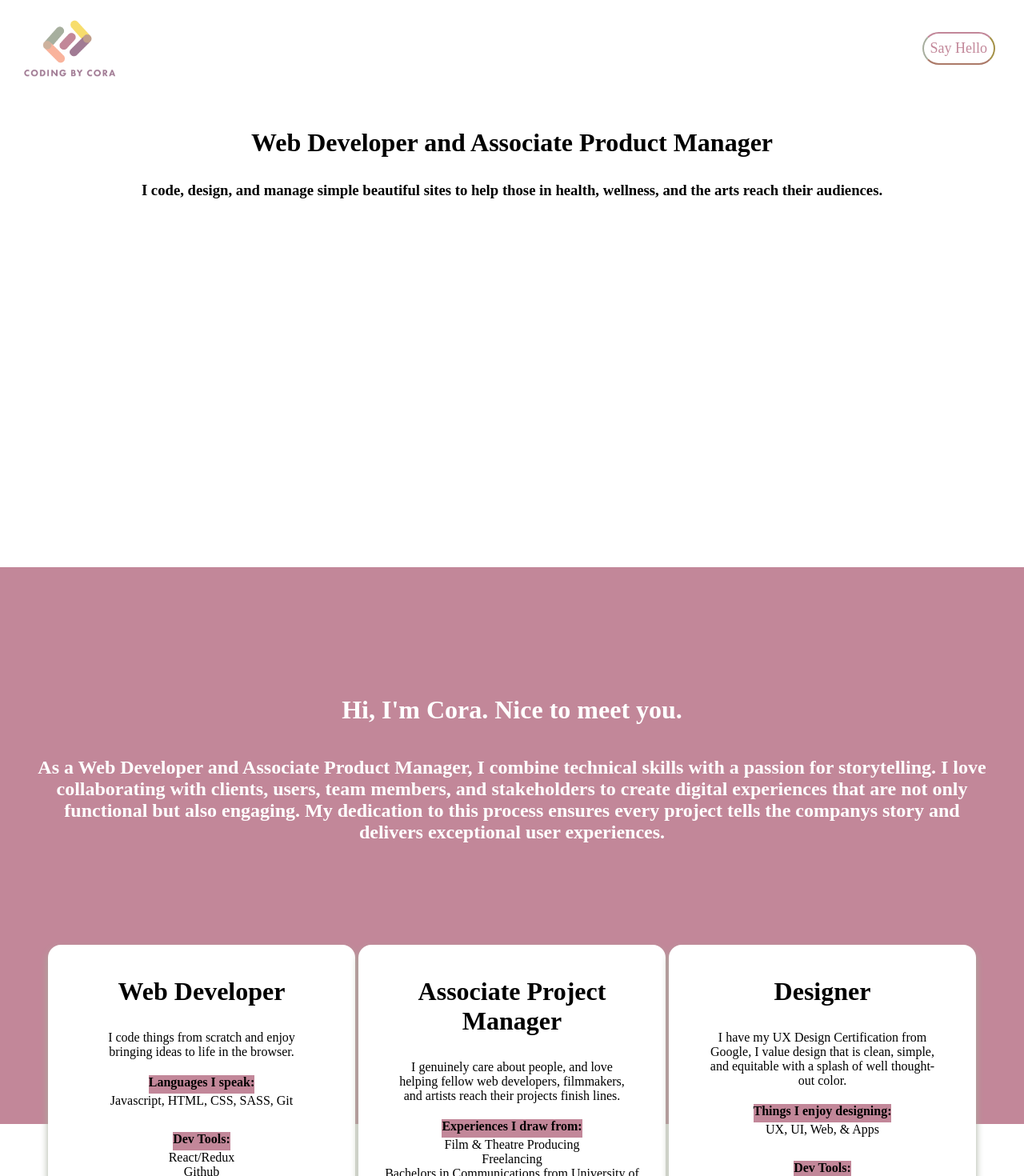
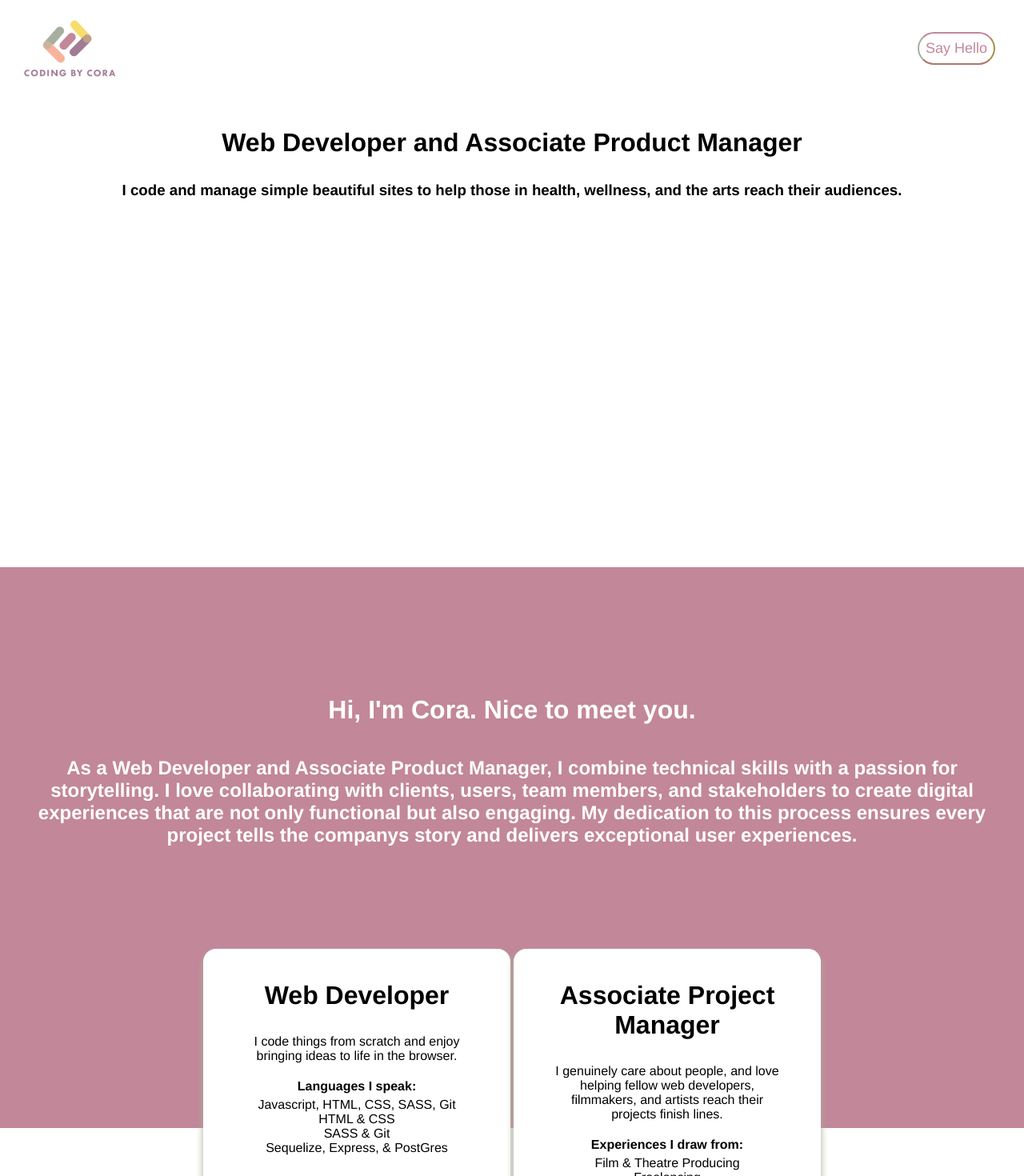
Before and after one commit to rachelcorawood/coding-by-cora, a React (Vite) app: page / in a window 1280 px wide. Shown: the top 1470 px of the page at 80% size. Built offline with nearby package versions, Linux system fonts and the light colour scheme.

Commit message:
font and about me changed

```diff
--- a/index.html
+++ b/index.html
@@ -7,7 +7,7 @@
   <meta name="viewport" content="width=device-width, initial-scale=1.0" />
   <script src="https://kit.fontawesome.com/55b766d72f.js" crossorigin="anonymous"></script>
   <link href="https://fonts.googleapis.com/css2?family=PT+Sans:wght@700&display=swap" rel="stylesheet">
-  <title>Coding by Cora | Web Developer, Designer, & Creative Coach</title>
+  <title>Coding by Cora | Web Developer & Associate Product Manager </title>
 </head>
 
 <body>
--- a/src/components/AboutMe.jsx
+++ b/src/components/AboutMe.jsx
@@ -10,7 +10,7 @@ export default function AboutMe() {
     <>
       <h1 className='homepage-title'>Web Developer and Associate Product Manager</h1>
 
-      <h3 className='title-description'>I code, design, and manage simple beautiful sites to help those in health, wellness, and the arts reach their audiences.</h3>
+      <h3 className='title-description'>I code and manage simple beautiful sites to help those in health, wellness, and the arts reach their audiences.</h3>
 
       <div className='video'>
         <ReactPlayer controls={true} url="https://vimeo.com/907654075?share=copy#t=0" alt='portfolio-video' />
--- a/src/components/Skill.css
+++ b/src/components/Skill.css
@@ -40,7 +40,6 @@
 }
 
 .skill-list-title {
-  background-color: #C28799;
   display: table;
   margin: 0px auto 0px auto;
 }
--- a/src/components/Skill.jsx
+++ b/src/components/Skill.jsx
@@ -11,6 +11,10 @@ export default function Skill() {
           <p className="skill-list-title">Languages I speak:</p>
           <ul className="skill-list">
             <li>Javascript, HTML, CSS, SASS, Git</li>
+            <li> HTML & CSS</li>
+            <li>SASS & Git</li>
+            <li>Sequelize, Express, & PostGres</li>
+
           </ul>
           <p className="skill-list-title">Dev Tools:</p>
           <ul className="skill-list">
@@ -40,7 +44,7 @@ export default function Skill() {
             <li> Managed & hired over 40 artists & creators </li>
           </ul>
         </div>
-        <div className='skill-box' >
+        {/* <div className='skill-box' >
           <h1 className="skill-title"> Designer</h1>
           <p className="skill-description"> I have my UX Design Certification from Google, I value design that is clean, simple, and equitable with a splash of well thought-out color. </p>
           <p className="skill-list-title">Things I enjoy designing:</p>
@@ -53,7 +57,7 @@ export default function Skill() {
             <li>Font Awesome</li>
             <li>Excalidraw</li>
           </ul>
-        </div>
+        </div> */}
 
       </div>
     </>
--- a/src/main.css
+++ b/src/main.css
@@ -1,7 +1,7 @@
 * {
   margin: 0;
   padding: 0;
-  font-family: "Calendas Plus";
+  font-family: "Helvetica";
 }
 
 .homepage,
```
